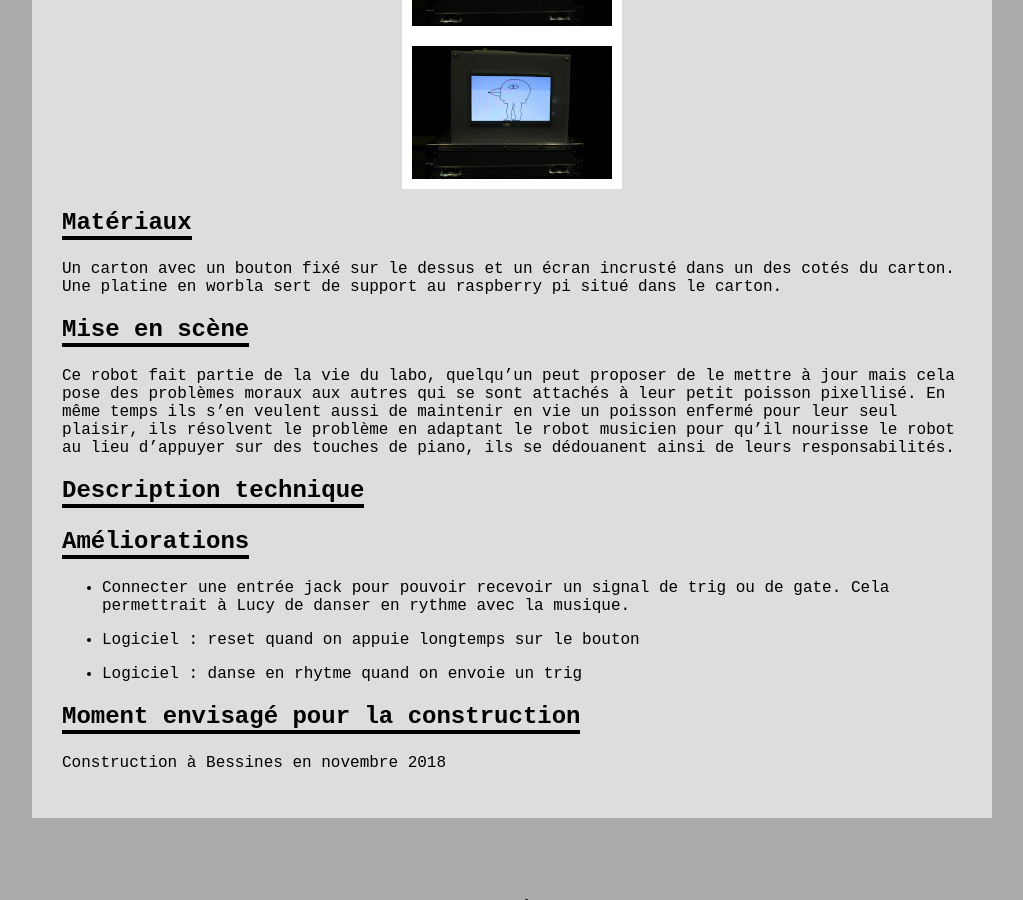
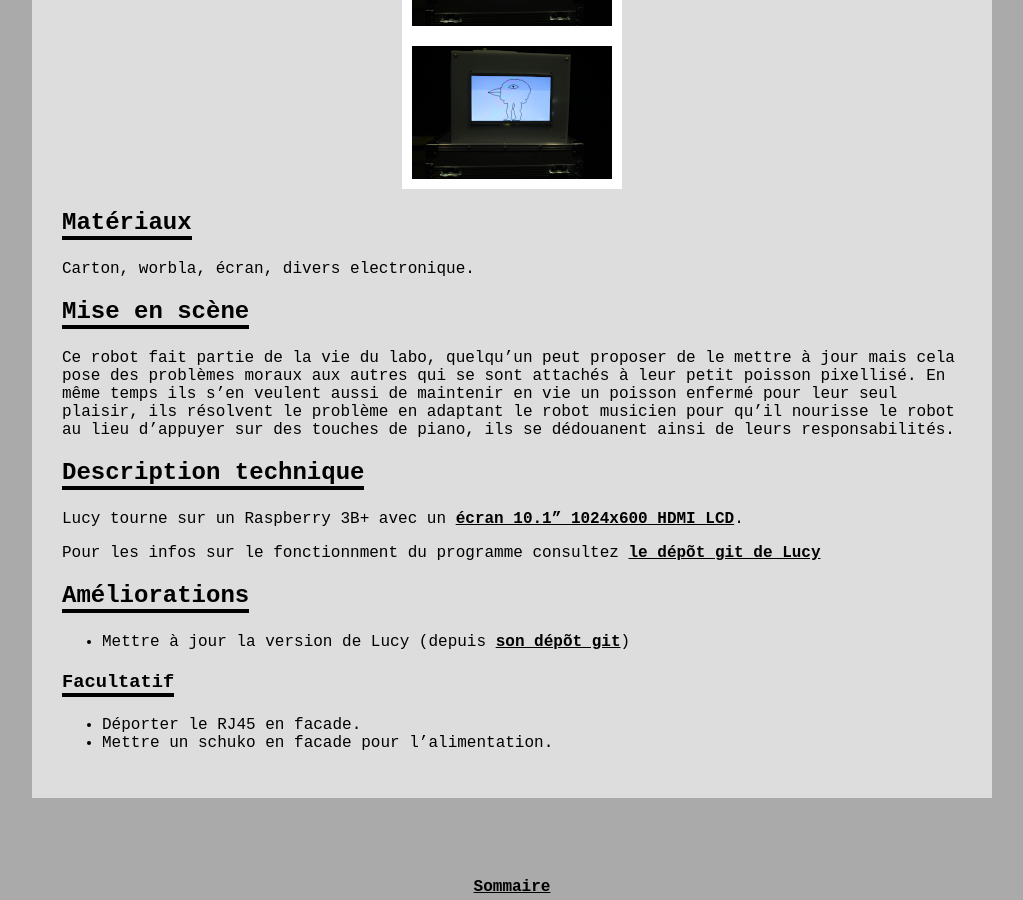
Before and after one commit to LeonLenclos/turing-test, a Jekyll site: the page built from contenu/robots/lucy.md, in a window 1280 px wide and 900 px high, scrolled down 1482 px. Shown: the whole window, without its empty margins (128-1151 px from the left). Built offline with Jekyll 4.4.1, drawn with Linux system fonts in a browser that asks for light colours; nearby versions of some CDN libraries; our own code applies the rules of GitHub Pages for plain Markdown files; a script that is not in the unit is left out; the repository's description, which GitHub fills in, is left out.

Commit message:
Update lucy.md

```diff
--- a/contenu/robots/lucy.md
+++ b/contenu/robots/lucy.md
@@ -14,7 +14,7 @@ Un simple écran avec un bouton au dessus : nourrir. Un personnage très pixelli
 
 ## Matériaux
 
-Un carton avec un bouton fixé sur le dessus et un écran incrusté dans un des cotés du carton. Une platine en worbla sert de support au raspberry pi situé dans le carton.
+Carton, worbla, écran, divers electronique.
 
 ## Mise en scène
 
@@ -22,14 +22,15 @@ Ce robot fait partie de la vie du labo, quelqu'un peut proposer de le mettre à
 
 ## Description technique
 
+Lucy tourne sur un Raspberry 3B+ avec un [écran 10.1" 1024x600 HDMI LCD](https://www.kubii.fr/ecrans-afficheurs/2237-ecran-tactile-101-1024x600-hdmi-lcd-kubii-3272496011458.html).
+
+Pour les infos sur le fonctionnment du programme consultez [le dépõt git de Lucy](https://github.com/LeonLenclos/lucy)
 
 ## Améliorations
 
-- Connecter une entrée jack pour pouvoir recevoir un signal de trig ou de gate. Cela permettrait à Lucy de danser en rythme avec la musique.
+- Mettre à jour la version de Lucy (depuis [son dépõt git](https://github.com/LeonLenclos/lucy))
 
-- Logiciel : reset quand on appuie longtemps sur le bouton
+### Facultatif
 
-- Logiciel : danse  en rhytme quand on envoie un trig
-
-## Moment envisagé pour la construction
-Construction à Bessines en novembre 2018
+- Déporter le RJ45 en facade.
+- Mettre un schuko en facade pour l'alimentation.
```
